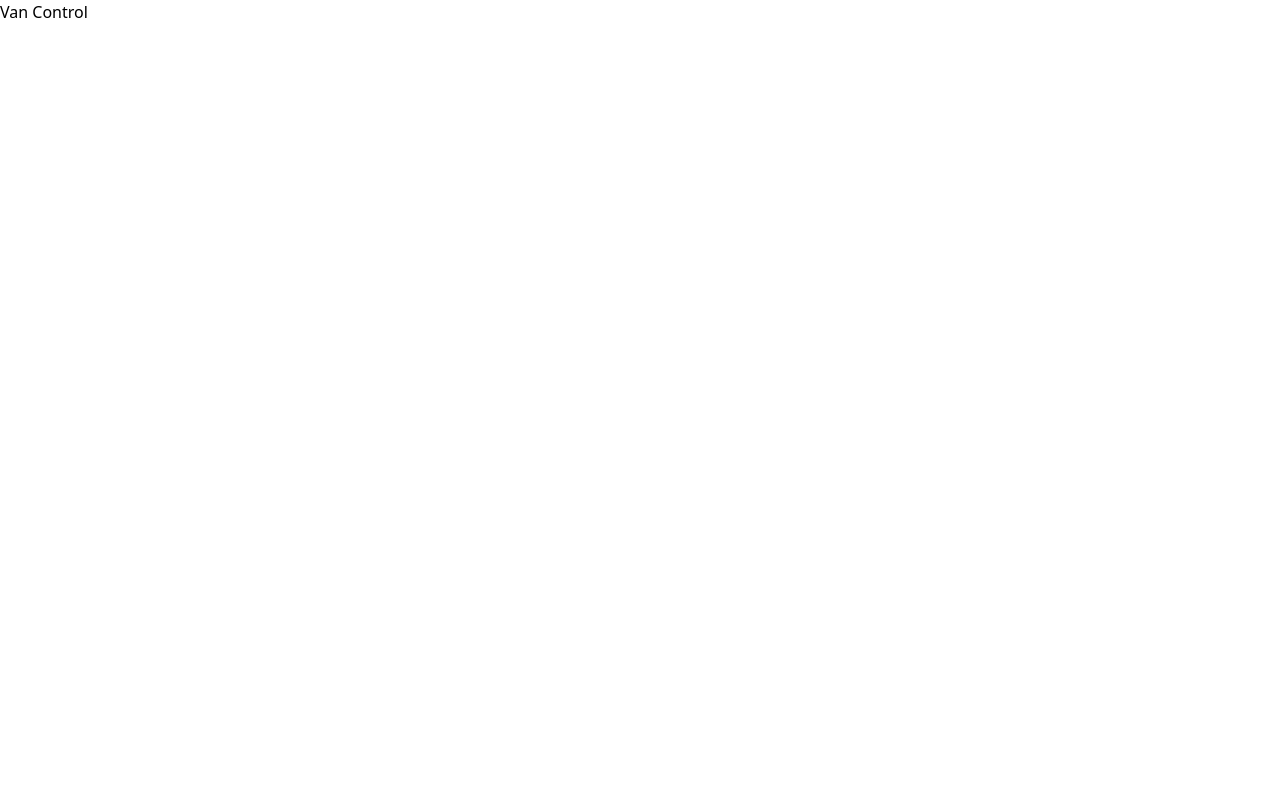
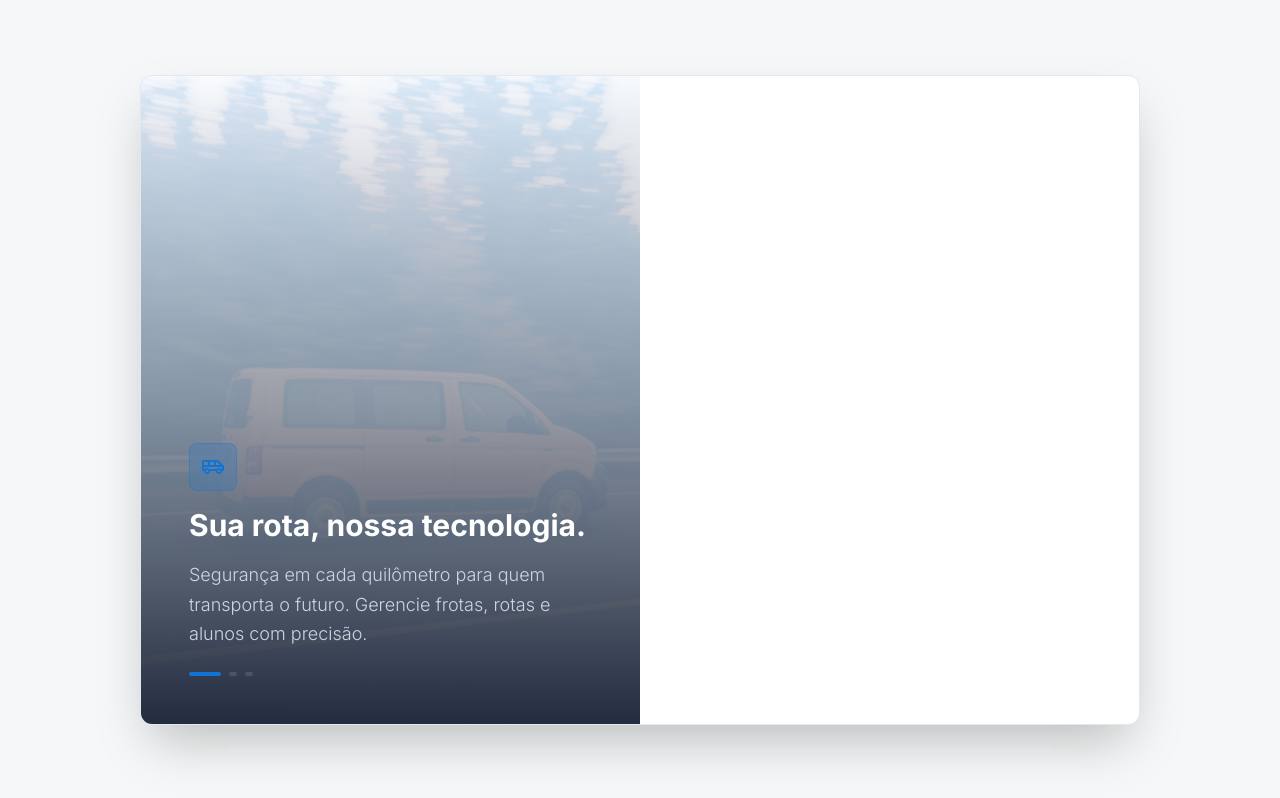
Before and after one commit to Moniquecarvalho/school-transport-finance-frontend, a React (Vite) app: page / in a window 1280 px wide. Built offline with nearby package versions, Linux system fonts and the light colour scheme.

Commit message:
feat: add global theme, fonts, icons and initial Login screen

```diff
--- a/index.html
+++ b/index.html
@@ -4,6 +4,15 @@
     <meta charset="UTF-8" />
     <link rel="icon" type="image/svg+xml" href="/vite.svg" />
     <meta name="viewport" content="width=device-width, initial-scale=1.0" />
+
+    <link
+      href="https://fonts.googleapis.com/css2?family=Inter:wght@300;400;500;600;700&display=swap"
+      rel="stylesheet"
+    />
+    <link
+      href="https://fonts.googleapis.com/css2?family=Material+Symbols+Outlined:opsz,wght,FILL,GRAD@20..48,100..700,0..1,-50..200"
+      rel="stylesheet"
+    />
     <title>van-control</title>
   </head>
   <body>
--- a/package.json
+++ b/package.json
@@ -11,6 +11,7 @@
   },
   "dependencies": {
     "@tailwindcss/vite": "^4.1.18",
+    "lucide-react": "^0.564.0",
     "react": "^19.2.0",
     "react-dom": "^19.2.0",
     "tailwindcss": "^4.1.18"
--- a/src/App.tsx
+++ b/src/App.tsx
@@ -1,8 +1,9 @@
+import { Login } from "./pages/Login";
 
 function App() {
   return (
     <>
-      <h1>Van Control</h1>
+      <Login />
     </>
   )
 }
--- /dev/null
+++ b/src/pages/Login/index.tsx
@@ -0,0 +1,46 @@
+// import { useState } from "react";
+import loginImage from "../../assets/images/login-image.png";
+
+export function Login() {
+  // const [showPassword, setShowPassword] = useState(false);
+
+  return (
+    <>
+      <section className="bg-background-light dark:bg-background-dark font-display text-slate-900 dark:text-slate-100 min-h-screen flex items-center justify-center p-4">
+        <div className="w-full max-w-250 bg-white dark:bg-surface-dark rounded-xl shadow-2xl overflow-hidden flex flex-col md:flex-row min-h-162.5 border border-slate-200 dark:border-border-dark">
+          <div className="hidden md:flex md:w-1/2 relative bg-primary/10 overflow-hidden">
+            <div className="absolute inset-0 z-0 bg-cover bg-center opacity-80 mix-blend-overlay">
+              <img
+                src={loginImage}
+                className="w-full h-full object-cover"
+                alt="Uma van escolar amarela circulando na estrada segura."
+              />
+            </div>
+            <div className="absolute inset-0 bg-linear-to-t from-background-dark/90 via-background-dark/40 to-transparent z-10"></div>
+            <div className="relative z-20 p-12 flex flex-col justify-end h-full">
+              <div className="mb-6">
+                <div className="bg-primary/20 backdrop-blur-md w-12 h-12 rounded-lg flex items-center justify-center mb-4 border border-primary/30">
+                  <span className="material-symbols-outlined text-primary text-3xl">
+                    airport_shuttle
+                  </span>
+                </div>
+                <h2 className="text-3xl font-bold text-white leading-tight mb-4">
+                  Sua rota, nossa tecnologia.
+                </h2>
+                <p className="text-slate-300 text-lg font-light leading-relaxed">
+                  Segurança em cada quilômetro para quem transporta o futuro.
+                  Gerencie frotas, rotas e alunos com precisão.
+                </p>
+              </div>
+              <div className="flex gap-2">
+                <div className="h-1 w-8 bg-primary rounded-full"></div>
+                <div className="h-1 w-2 bg-slate-600 rounded-full"></div>
+                <div className="h-1 w-2 bg-slate-600 rounded-full"></div>
+              </div>
+            </div>
+          </div>
+        </div>
+      </section>
+    </>
+  );
+}
--- a/src/styles/global.css
+++ b/src/styles/global.css
@@ -1 +1,26 @@
 @import "tailwindcss";
+
+@theme {
+  --color-primary: #1173d4;
+  --color-background-light: #f6f7f8;
+  --color-background-dark: #0f172a;
+  --color-surface-dark: #1e293b;
+  --color-border-dark: #334155;
+
+  /* Fontes */
+  --font-display: "Inter", "sans-serif";
+
+  /* Border Radius */
+  --radius-default: 0.25rem;
+  --radius-lg: 0.5rem;
+  --radius-xl: 0.75rem;
+  --radius-full: 9999px;
+}
+
+/* Se você quiser estilos globais para o corpo do site, adicione aqui: */
+@layer base {
+  body {
+    @apply bg-background-light text-background-dark;
+    font-family: var(--font-display);
+  }
+}
```
Also changed, not shown: src/assets/images/login-image.png (added), 1 other file (tests, documents, lock files or other folders).
